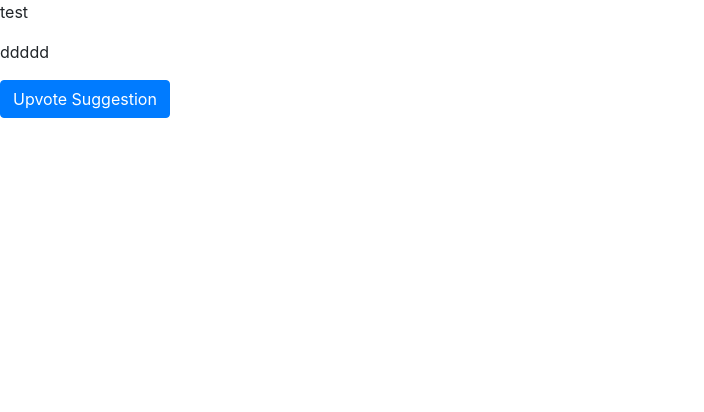
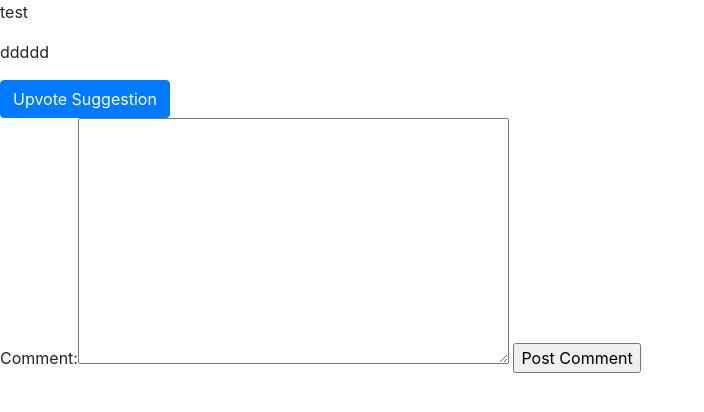
Before and after one commit to Paddywc/milestone-project-5, a Django app: a page that uses usersuggestions/templates/view_suggestion.html in a window 1280 px wide. Shown: the part 56-468 px from the top of the page, without its empty margins (0-704 px from the left). Run offline with Django 3.2, Linux system fonts and the light colour scheme; a user stored in the database is signed in; data comes from the database, SQL or seed files in the repository; both versions use the stored data as it was after the commit; some libraries are stand-ins or nearby versions.

Commit message:
add functionality to comment  on suggestions and bugs

```diff
--- a/usersuggestions/admin.py
+++ b/usersuggestions/admin.py
@@ -1,6 +1,7 @@
 from django.contrib import admin
-from .models import Suggestion, Upvote
+from .models import Suggestion, Upvote, Comment
 # Register your models here.
 
 admin.site.register(Suggestion)
 admin.site.register(Upvote)
+admin.site.register(Comment)
--- a/usersuggestions/forms.py
+++ b/usersuggestions/forms.py
@@ -1,8 +1,15 @@
 from django import forms
-from .models import Suggestion
+from .models import Suggestion, Comment
 
 class SuggestionForm(forms.ModelForm):
     class Meta:
         model = Suggestion
         exclude = ["date_time"]
         widgets = {"user": forms.HiddenInput()} #value set in views
+
+class CommentForm(forms.ModelForm):
+
+    class Meta:
+        model = Comment
+        exclude = ["date_time"]
+        widgets = {"user": forms.HiddenInput(), "suggestion": forms.HiddenInput()}
--- a/usersuggestions/models.py
+++ b/usersuggestions/models.py
@@ -24,3 +24,14 @@ class Upvote(models.Model):
     date_time = models.DateTimeField(auto_now_add=True)
     def __str__(self):
         return "{0}: {1}".format(self.user, self.suggestion.title)
+
+class Comment(models.Model):
+    """
+    """
+    user = models.ForeignKey(User, null=False, on_delete=models.PROTECT)
+    suggestion = models.ForeignKey(Suggestion, null=False, on_delete=models.PROTECT)
+    comment = RichTextUploadingField()
+    date_time = models.DateTimeField(auto_now_add=True)
+
+    def __str__(self):
+        return "{0}: {1}".format(self.user, self.suggestion.title)
--- a/usersuggestions/templates/view_suggestion.html
+++ b/usersuggestions/templates/view_suggestion.html
@@ -1,6 +1,10 @@
 {% extends 'base.html' %}
 {% block title %} View Suggestion {% endblock %}
-
+{% load bootstrap_tags %}
+{% block head %}
+<!--Script for ckeditor-->
+    {{ form.media }}
+{% endblock %}
 {% block content %}
 
 <p>{{ suggestion.title }}</p>
@@ -24,7 +28,7 @@
   <div class="modal-dialog" role="document">
     <div class="modal-content">
       <div class="modal-header">
-        <h5 class="modal-title" id="upvoteModalLabel">Submit Suggestion</h5>
+        <h5 class="modal-title" id="upvoteModalLabel">Upvote Suggestion</h5>
         <button type="button" class="close" data-dismiss="modal" aria-label="Close">
           <span aria-hidden="true">&times;</span>
         </button>
@@ -78,5 +82,11 @@
 
 
 {% endif %}
+<form method="POST">
 
+    {{ form|as_bootstrap }}
+    {% csrf_token %}
+    <input type="submit" value="Post Comment" name="comment">
+
+</form>
 {% endblock %}
--- a/usersuggestions/views.py
+++ b/usersuggestions/views.py
@@ -3,7 +3,7 @@ from django.contrib.auth.decorators import login_required
 from django.conf import settings
 
 from .helpers import set_current_url_as_session_url, return_all_suggestions, return_all_bugs
-from .forms import SuggestionForm
+from .forms import SuggestionForm, CommentForm
 from market.cart import Cart
 from market.coins import return_user_coins, get_coins_price, remove_coins, return_all_store_coin_options, return_minimum_coins_purchase
 from market.helpers import purchase_coins_for_action
@@ -63,10 +63,17 @@ def view_suggestion(request, id):
     suggestion = get_object_or_404(Suggestion, id=id)
 
     coins_enabled =settings.COINS_ENABLED
+    form = CommentForm(initial={"user": request.user,"suggestion": suggestion})
 
     if request.method=="POST":
         if 'purchaseCoins' in request.POST:
             return purchase_coins_for_action(request)
+
+        elif 'comment' in request.POST:
+            form = CommentForm(data=request.POST)
+            if form.is_valid():
+                form.save()
+
 
     if coins_enabled:
         price = get_coins_price("Upvote")
@@ -75,10 +82,10 @@ def view_suggestion(request, id):
         coin_options = return_all_store_coin_options()
 
     if suggestion.is_suggestion:
-        return render(request, "view_suggestion.html", {"suggestion": suggestion, "coins_enabled": coins_enabled, "price": price, "user_coins": user_coins, "minimum_coins": minimum_coins, "coin_options": coin_options})
+        return render(request, "view_suggestion.html", {"form":form,"suggestion": suggestion, "coins_enabled": coins_enabled, "price": price, "user_coins": user_coins, "minimum_coins": minimum_coins, "coin_options": coin_options})
 
     else:
-        return render(request, "view_bug.html", {"bug": suggestion,"coins_enabled": coins_enabled})
+        return render(request, "view_bug.html", {"form":form, "bug": suggestion,"coins_enabled": coins_enabled})
 
 
 
```
Also changed, not shown: usersuggestions/templates/view_bug.html (+13 -1 lines), db.sqlite3, usersuggestions/migrations/0006_comment.py (added).
